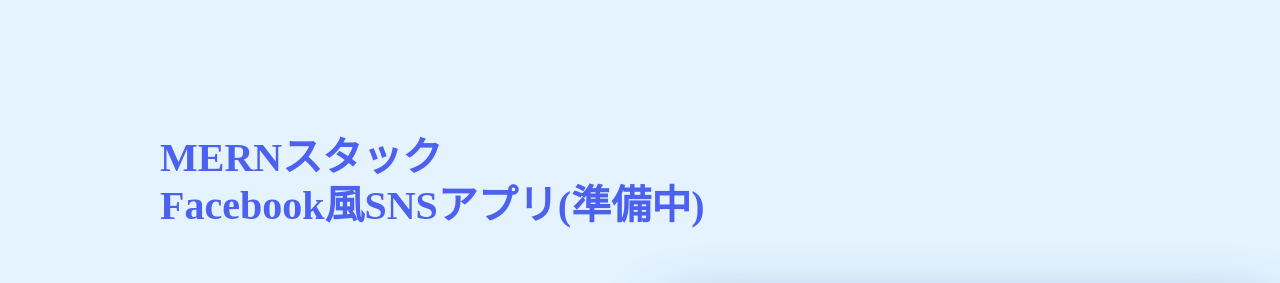
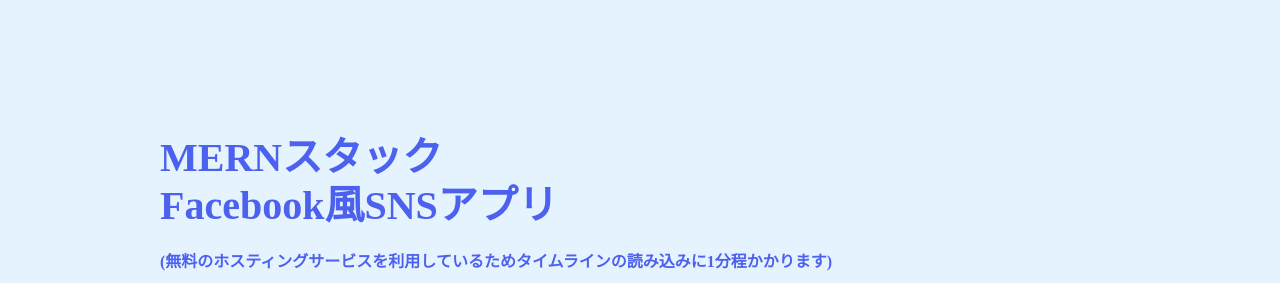
Before and after one commit to nacica/1115GSAP, a plain HTML site: page index.html in a window 1280 px wide. Shown: the part 1520-1803 px from the top of the page. Drawn offline with nearby package versions, Linux system fonts and the light colour scheme.

Commit message:
MongoDBSNSの文言修正

```diff
--- a/index.html
+++ b/index.html
@@ -145,7 +145,7 @@
         <div class="container">
             <div class="left-side">
                 <div class="title title-left">
-                    <h1>MERNスタック<br>Facebook風SNSアプリ(準備中) </h1>
+                    <h1>MERNスタック<br>Facebook風SNSアプリ<br><span class="comment">(無料のホスティングサービスを利用しているためタイムラインの読み込みに1分程かかります) </span></br>
                 </div>
                 <div class="main-content">
                     <div class="Brand-logo Brand-logo01">
--- a/style01.scss
+++ b/style01.scss
@@ -339,6 +339,10 @@
 .section04{
     padding: 7rem 10rem 1rem ;
 }
+.comment{
+    font-size: 1rem;
+}
+
 
 // .container{
 //     display: grid;
```
Also changed, not shown: style01.css, 1 other file.
